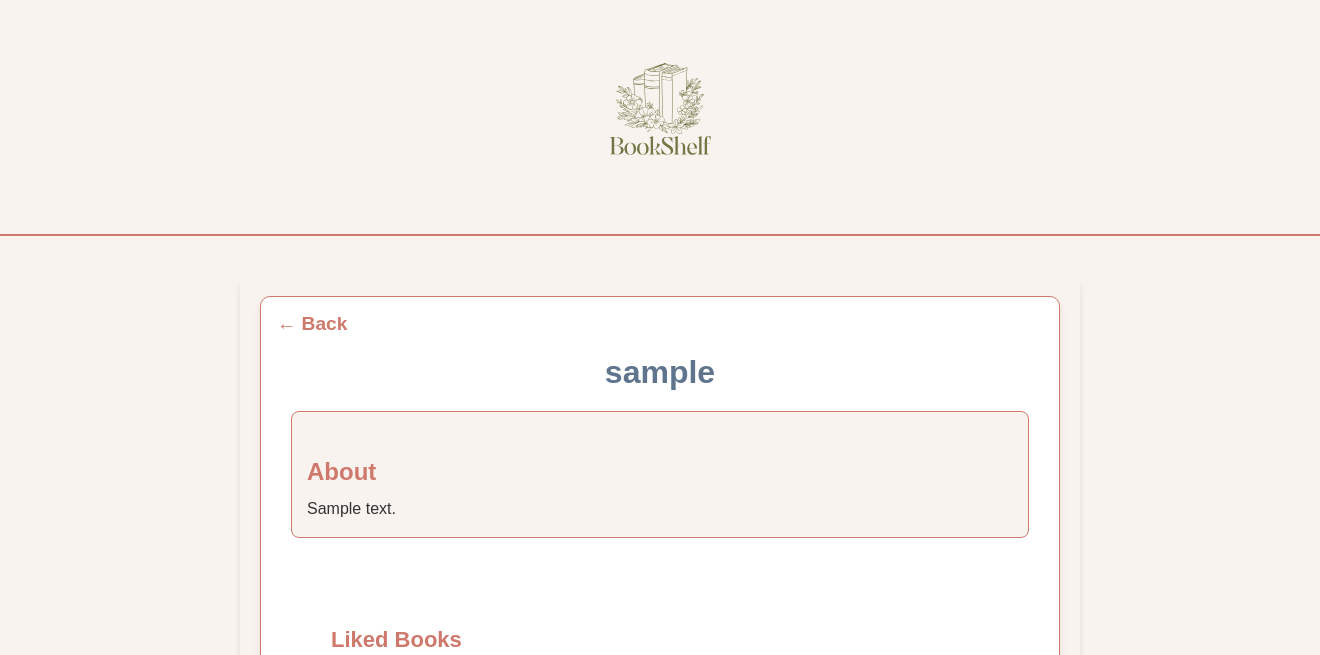
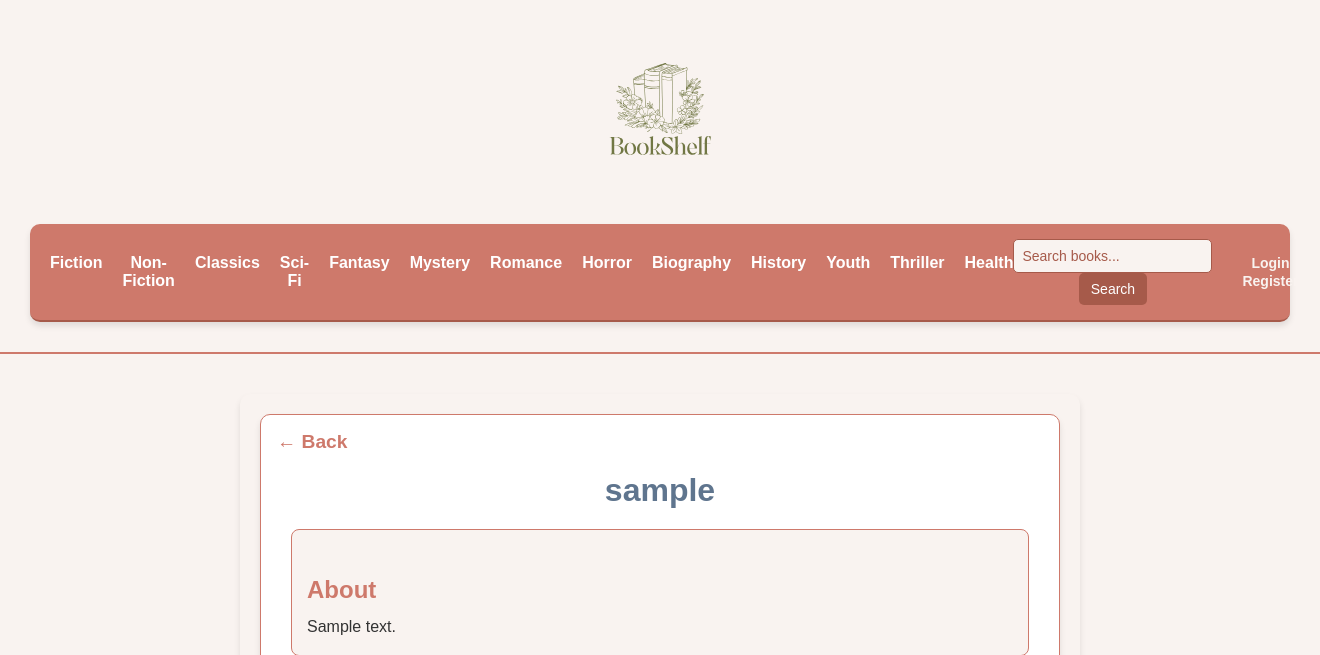
Before and after one commit to AnthonyRamirezNC/bookshelf, a Django app: template templates/user_profile.html in a window 1320 px wide. Shown: the top 655 px of the page. Run offline with Django 5.2, Linux system fonts and the light colour scheme; the template is opened without the code that fills it: most values are stand-ins (such as "Sample title", 1, 10 or a date in 2020); grey boxes marked "Sample" are stand-in pictures.

Commit message:
nav bar addition and photos for books added

```diff
--- a/templates/user_profile.html
+++ b/templates/user_profile.html
@@ -133,8 +133,40 @@
 <body>
     <header>
         <a href="/">
-            <img src="{% static 'images/logo.svg' %}" alt="Bookshelf Logo">
+            <img src="/static/images/logo.svg" alt="Bookshelf Logo">
         </a>
+        <nav class="navbar">
+            <ul class="nav-links">
+                <li><a href="/#section-fiction">Fiction</a></li>
+                <li><a href="/#section-nonfiction">Non-Fiction</a></li>
+                <li><a href="/#section-classic">Classics</a></li>
+                <li><a href="/#section-scifi">Sci-Fi</a></li>
+                <li><a href="/#section-fantasy">Fantasy</a></li>
+                <li><a href="/#section-mystery">Mystery</a></li>
+                <li><a href="/#section-romance">Romance</a></li>
+                <li><a href="/#section-horror">Horror</a></li>
+                <li><a href="/#section-biography">Biography</a></li>
+                <li><a href="/#section-history">History</a></li>
+                <li><a href="/#section-child-lit">Youth</a></li>
+                <li><a href="/#section-thriller">Thriller</a></li>
+                <li><a href="/#section-health">Health</a></li>
+            </ul>
+            <div class="nav-actions">
+                <form class="search-form">
+                    <input type="text" name="title" placeholder="Search books..." required>
+                    <button type="submit">Search</button>
+                </form>
+                <div class="auth-links">
+                    {% if user.is_authenticated %}
+                        <a href="/profile">Profile</a>
+                        <a href="/logout">Logout</a>
+                    {% else %}
+                        <a href="/login/">Login</a>
+                        <a href="/register/">Register</a>
+                    {% endif %}
+                </div>
+            </div>
+        </nav>
     </header>
     <main>
 
```
Also changed, not shown: templates/book.html (+29 -0 lines), static/images/image-loading.svg (added), static/images/image-not-available.svg (added).
